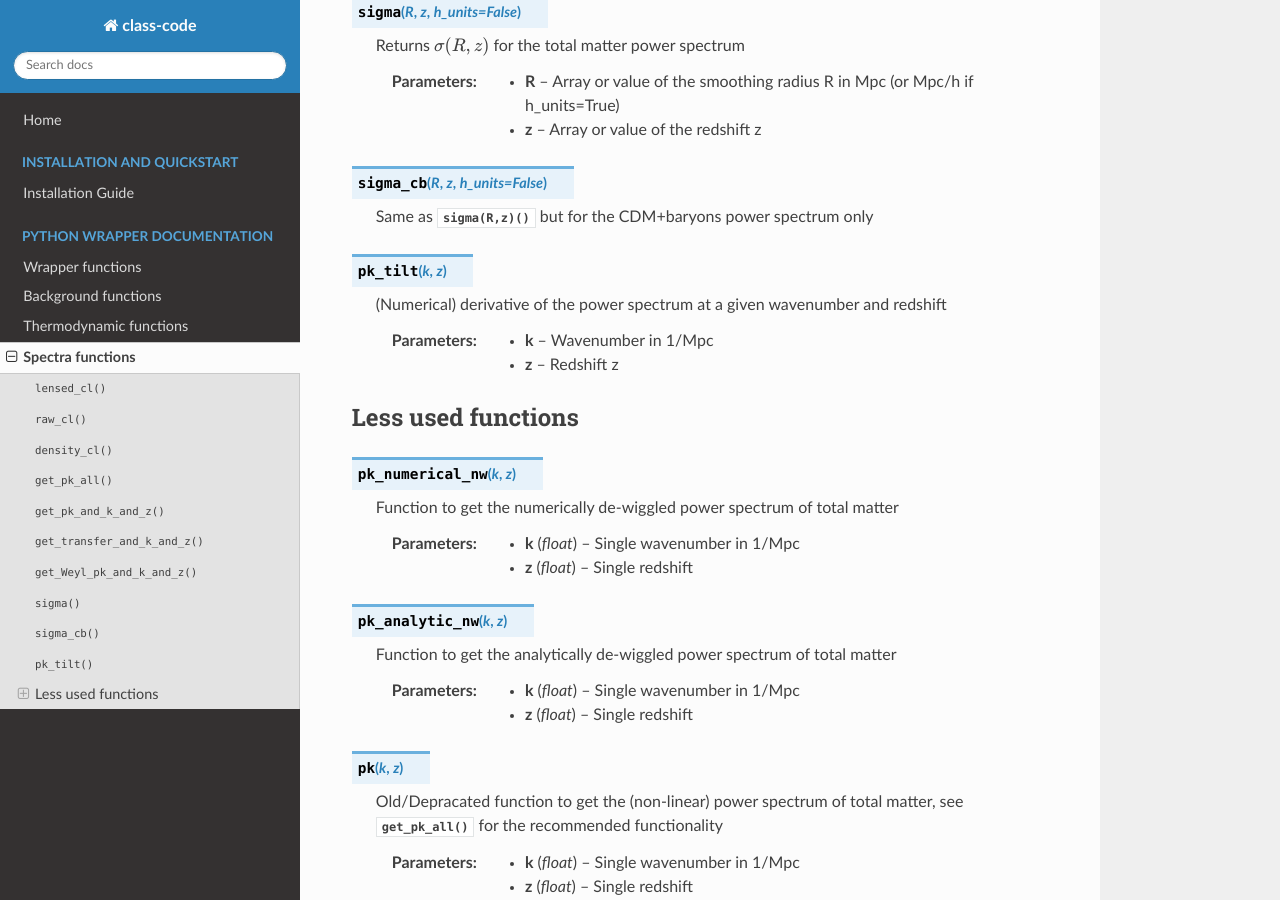
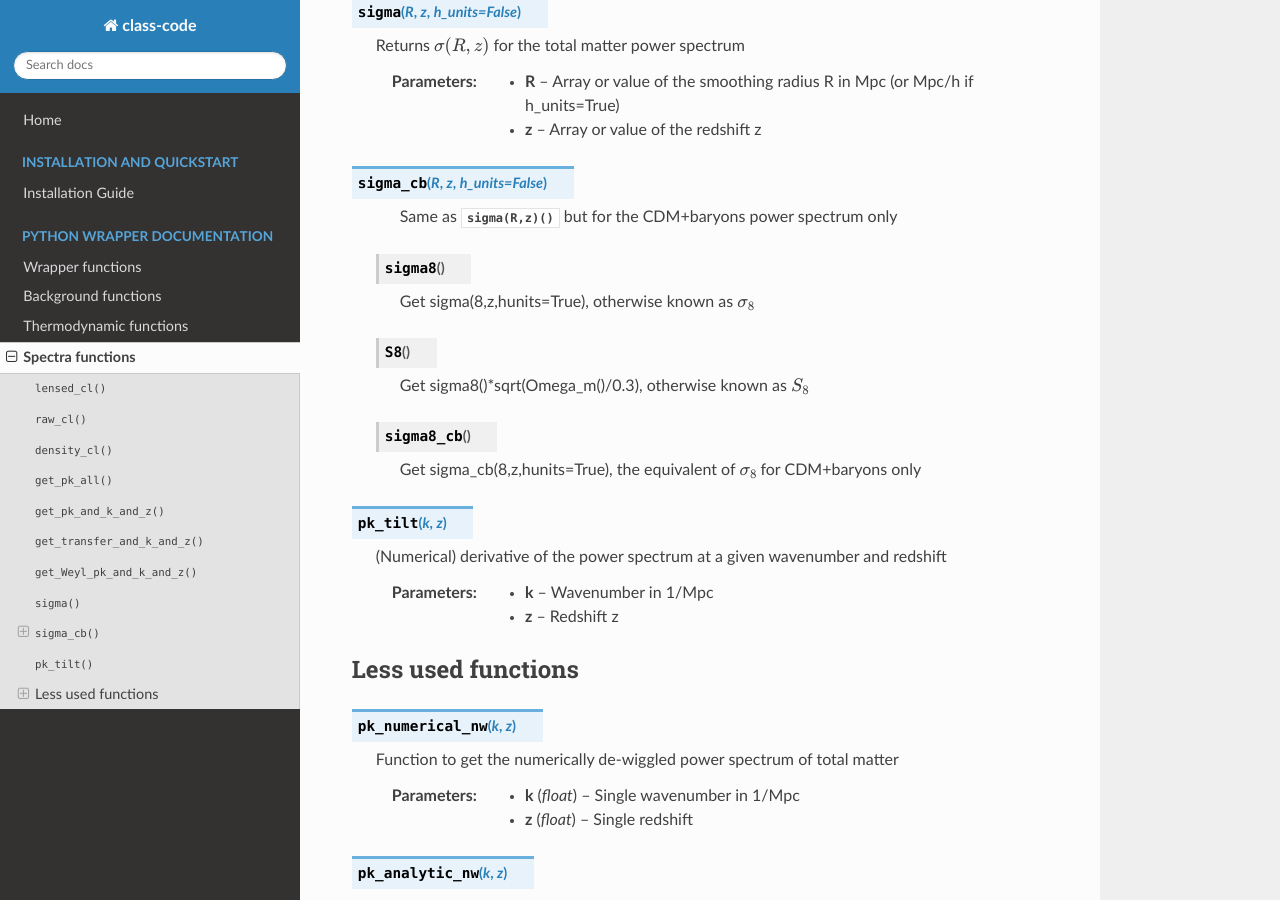
Before and after one commit to schoeneberg/class-code-documentation, a Sphinx documentation site: the page built from docs/wrapper_ha.rst, in a window 1280 px wide and 900 px high, scrolled down 2907 px. Built offline with Sphinx 7.4.7 and the Read the Docs theme 3.1.0, drawn with Linux system fonts in a browser that asks for light colours; pages that are not in the unit, such as notebooks, are missing from menus.

Commit message:
Update wrapper_ha.rst

```diff
--- a/docs/wrapper_ha.rst
+++ b/docs/wrapper_ha.rst
@@ -118,6 +118,18 @@ Spectra functions
 
   Same as :func:`sigma(R,z)` but for the CDM+baryons power spectrum only
 
+ .. function:: sigma8()
+
+  Get sigma(8,z,hunits=True), otherwise known as :math:`\sigma_8`
+
+ .. function:: S8()
+
+  Get sigma8()*sqrt(Omega_m()/0.3), otherwise known as :math:`S_8`
+
+ .. function:: sigma8_cb()
+
+  Get sigma_cb(8,z,hunits=True), the equivalent of :math:`\sigma_8` for CDM+baryons only
+
 .. function:: pk_tilt(k,z)
 
   (Numerical) derivative of the power spectrum at a given wavenumber and redshift
```
